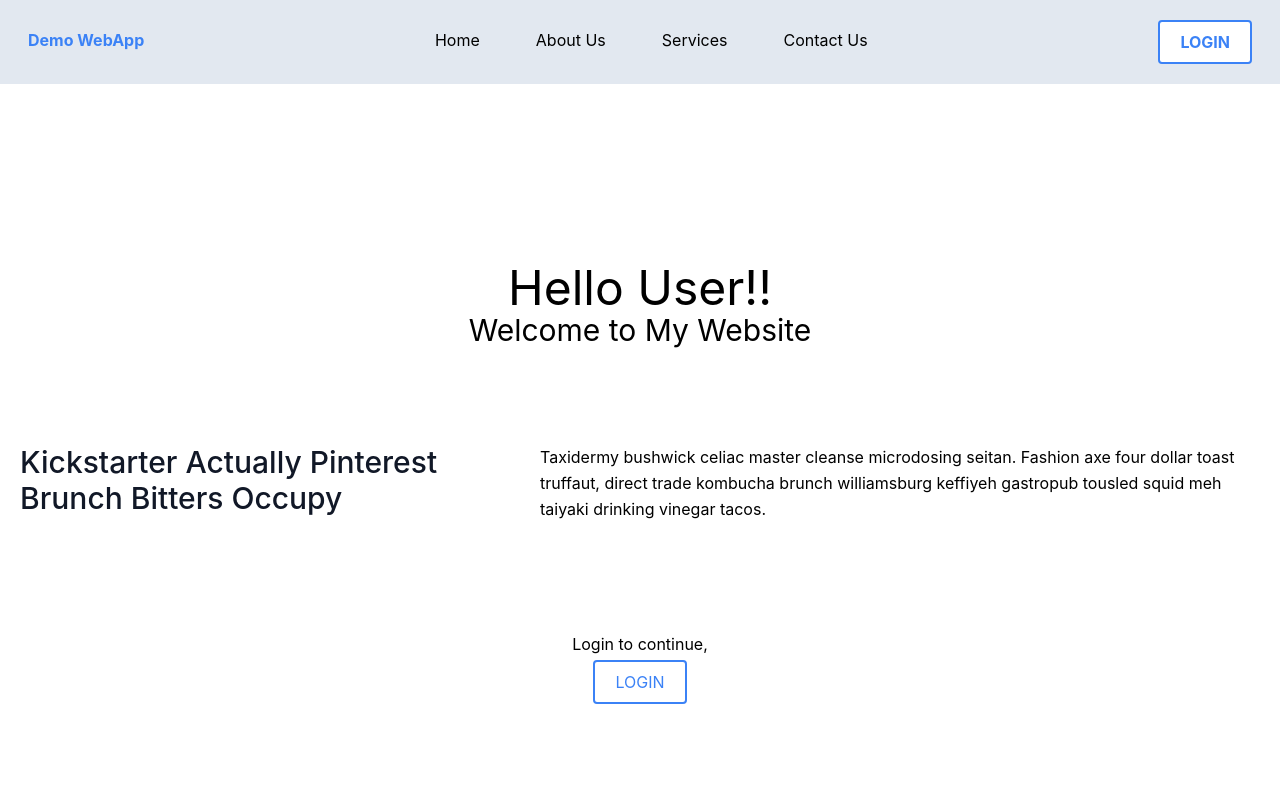
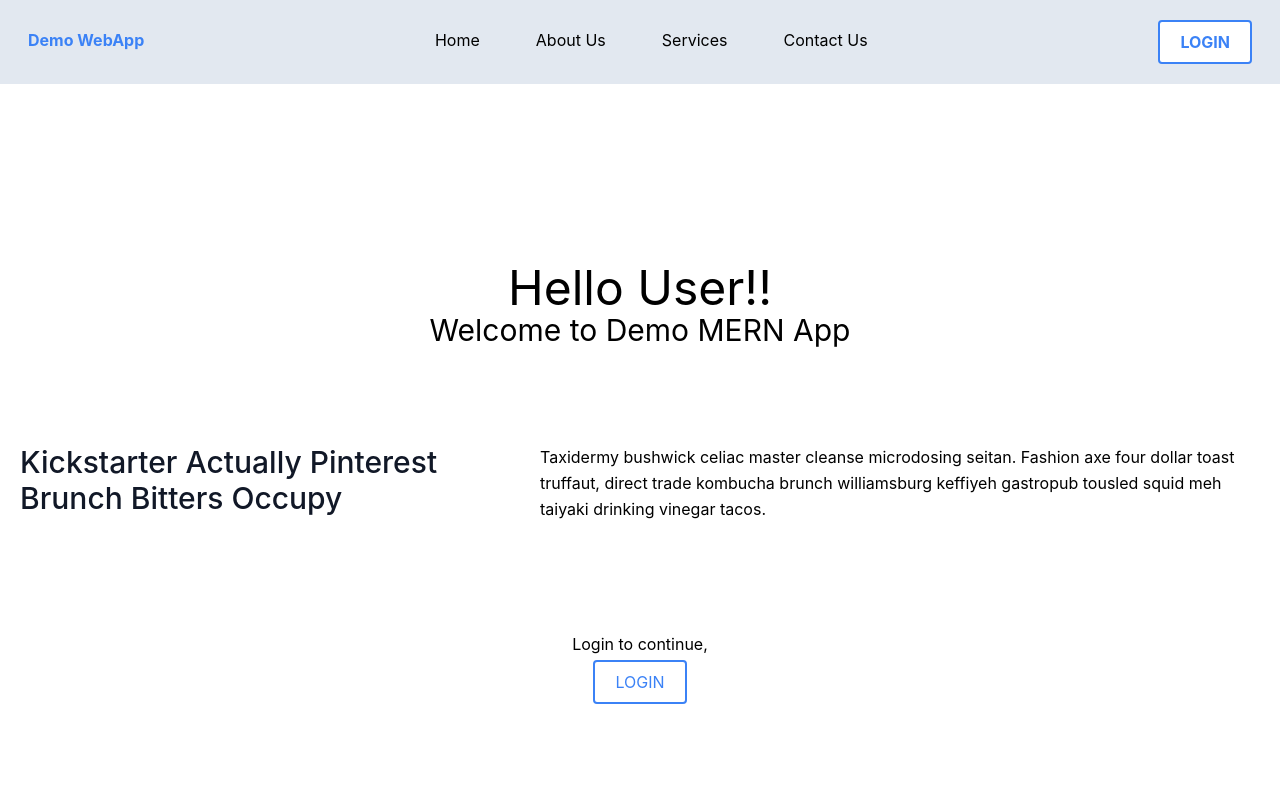
Before and after one commit to sudip22-p/demo-mern-webapp, a React (Create React App) app in the folder client/: page / in a window 1280 px wide. Shown: the top 800 px of the page. Built offline with nearby package versions, Linux system fonts and the light colour scheme.

Commit message:
Home comp. upd

```diff
--- a/client/src/components/Home.js
+++ b/client/src/components/Home.js
@@ -5,7 +5,7 @@ function Home() {
     return (
             <section className="flex flex-col justify-center items-center text-grey-600 body-font h-screen">
                 <h1 className='text-black text-5xl'>Hello User!!</h1>
-                <p className="text-black text-3xl">Welcome to My Website</p>
+                <p className="text-black text-3xl">Welcome to Demo MERN App</p>
                 <div className="container px-5 py-24 mx-auto flex flex-wrap">
                     <h2 className="sm:text-3xl text-2xl text-gray-900 font-medium title-font mb-2 md:w-2/5">Kickstarter Actually Pinterest Brunch Bitters Occupy</h2>
                     <div className="md:w-3/5 md:pl-6">
```
